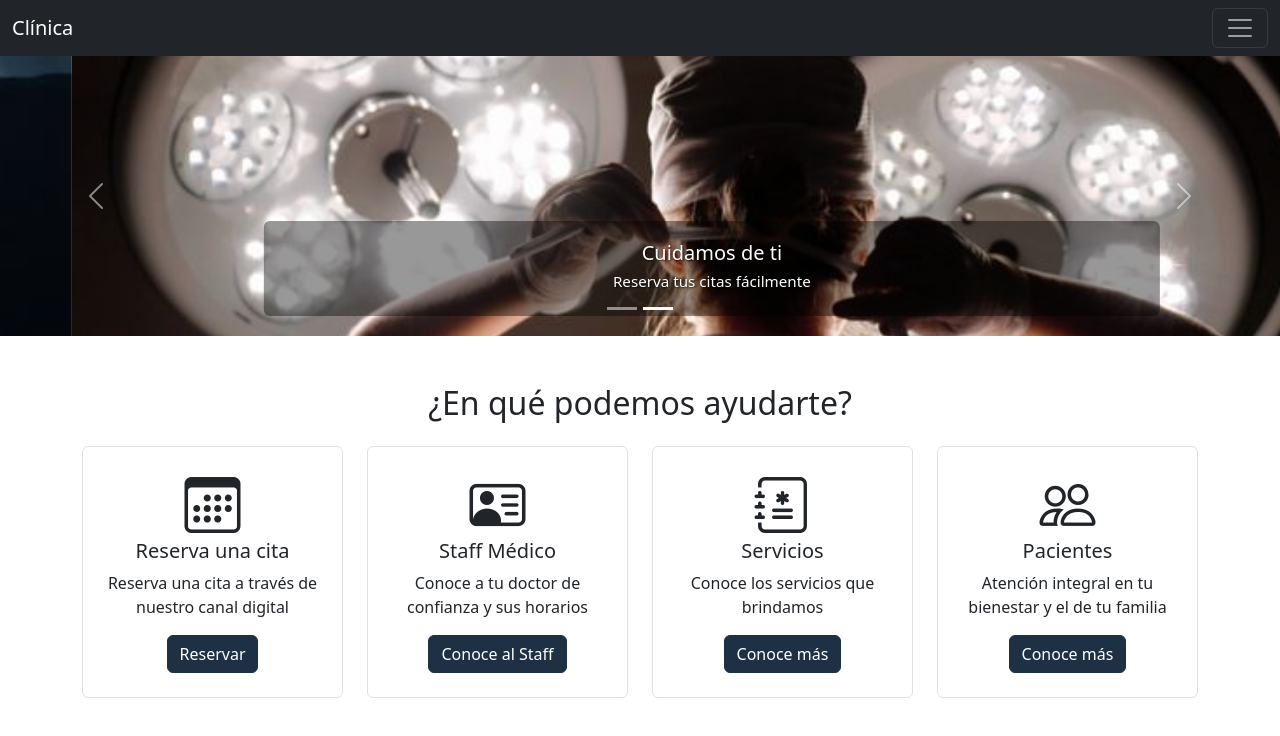
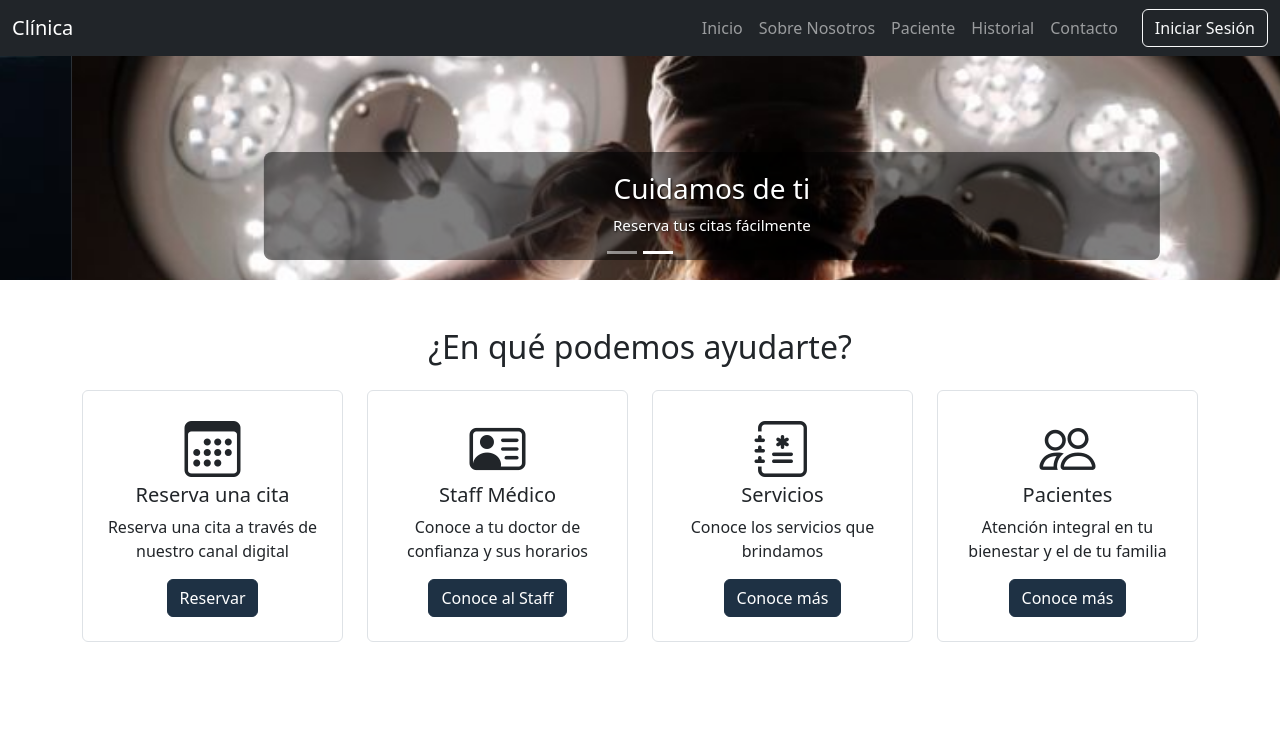
Before and after one commit to GuerraChipana/clinica_tataje_front, a React (Vite) app: page / in a window 1280 px wide. Shown: the top 736 px of the page. Built offline with nearby package versions, Linux system fonts and the light colour scheme; a small style sheet from the web is missing.

Commit message:
barra lateral menu

```diff
--- a/index.html
+++ b/index.html
@@ -30,5 +30,7 @@
   <body>
     <div id="root"></div>
     <script type="module" src="/src/main.jsx"></script>
+  <script src="https://cdn.jsdelivr.net/npm/bootstrap@5.3.3/dist/js/bootstrap.bundle.min.js"></script>
+
   </body>
 </html>
--- a/src/pages/Home.jsx
+++ b/src/pages/Home.jsx
@@ -1,15 +1,18 @@
 import { Link } from 'react-router-dom';
 import Carousel from 'react-bootstrap/Carousel';
+import '../styles/admin/OffcanvasCustom.css';
 import '../styles/admin/CarouselCustom.css';
 
 function Home() {
   return (
     <div>
-      <nav className="navbar navbar-dark bg-dark fixed-top">
+      <nav className="navbar navbar-expand-lg navbar-dark bg-dark fixed-top">
         <div className="container-fluid">
           <Link className="navbar-brand" to="/">Clínica</Link>
+
+          {/* Botón hamburguesa solo visible en pantallas pequeñas */}
           <button
-            className="navbar-toggler"
+            className="navbar-toggler d-lg-none"
             type="button"
             data-bs-toggle="offcanvas"
             data-bs-target="#offcanvasNavbar"
@@ -17,8 +20,22 @@ function Home() {
           >
             <span className="navbar-toggler-icon"></span>
           </button>
+
+          {/* Menú visible solo en pantallas grandes */}
+          <div className="collapse navbar-collapse d-none d-lg-flex justify-content-end">
+            <ul className="navbar-nav">
+              <li className="nav-item"><Link className="nav-link" to="/">Inicio</Link></li>
+              <li className="nav-item"><Link className="nav-link" to="/sobre-nosotros">Sobre Nosotros</Link></li>
+              <li className="nav-item"><Link className="nav-link" to="/paciente">Paciente</Link></li>
+              <li className="nav-item"><Link className="nav-link" to="/historial">Historial</Link></li>
+              <li className="nav-item"><Link className="nav-link" to="/contacto">Contacto</Link></li>
+            </ul>
+            <Link to="/login-paciente" className="btn btn-outline-light ms-3">Iniciar Sesión</Link>
+          </div>
+
+          {/* Offcanvas para pantallas pequeñas */}
           <div
-            className="offcanvas offcanvas-end text-bg-dark"
+            className="offcanvas offcanvas-end text-bg-dark d-lg-none"
             tabIndex="-1"
             id="offcanvasNavbar"
             aria-labelledby="offcanvasNavbarLabel"
@@ -32,25 +49,23 @@ function Home() {
                 aria-label="Cerrar"
               ></button>
             </div>
-            <div className="offcanvas-body">
-              <ul className="navbar-nav justify-content-end flex-grow-1 pe-3">
+            <div className="offcanvas-body d-flex flex-column justify-content-between">
+              <ul className="navbar-nav">
                 <li className="nav-item"><Link className="nav-link" to="/">Inicio</Link></li>
                 <li className="nav-item"><Link className="nav-link" to="/sobre-nosotros">Sobre Nosotros</Link></li>
                 <li className="nav-item"><Link className="nav-link" to="/paciente">Paciente</Link></li>
                 <li className="nav-item"><Link className="nav-link" to="/historial">Historial</Link></li>
                 <li className="nav-item"><Link className="nav-link" to="/contacto">Contacto</Link></li>
-                <li className="nav-item mt-3"><Link to="/login-paciente" className="btn btn-outline-light w-100">Iniciar Sesión</Link></li>
               </ul>
+              <Link to="/login-paciente" className="btn btn-outline-light mt-3 w-100">Iniciar Sesión</Link>
             </div>
           </div>
         </div>
       </nav>
 
-      <div style={{ marginTop: '56px' }}></div>
-
-      <Carousel>
+      <Carousel controls={false} indicators={true}>
         <Carousel.Item>
-          <img className="d-block w-100" src="/images/banner1.jpg" alt="Primer banner" />
+          <img className="d-block w-100" src="/images/banner1.jpg" alt="Banner 1" style={{ height: '350px', objectFit: 'cover' }} />
           <Carousel.Caption>
             <h3>Miércoles de Bienestar</h3>
             <p>Atiende tu salud con los mejores especialistas</p>
@@ -58,7 +73,7 @@ function Home() {
           </Carousel.Caption>
         </Carousel.Item>
         <Carousel.Item>
-          <img className="d-block w-100" src="/images/banner2.jpg" alt="Segundo banner" />
+          <img className="d-block w-100" src="/images/banner2.jpg" alt="Banner 2" style={{ height: '350px', objectFit: 'cover' }} />
           <Carousel.Caption>
             <h3>Cuidamos de ti</h3>
             <p>Reserva tus citas fácilmente</p>
--- a/src/styles/admin/CarouselCustom.css
+++ b/src/styles/admin/CarouselCustom.css
@@ -9,19 +9,16 @@
 }
 
 .carousel-caption {
-  position: absolute;
+  background-color: rgba(0, 0, 0, 0.5);
+  padding: 1rem 2rem;
+  border-radius: 8px;
   bottom: 20px;
-  background-color: rgba(0, 0, 0, 0.4);
-  padding: 0.5rem 1.5rem;
-  border-radius: 6px;
-  text-align: center;
 }
 
-.carousel-caption h3 {
-  font-size: 1.25rem;
-  margin-bottom: 0.3rem;
+.carousel-caption h3,
+.carousel-caption p {
   color: #fff;
-  text-shadow: 1px 1px 2px rgba(0, 0, 0, 0.7);
+  text-shadow: 1px 1px 2px rgba(0, 0, 0, 0.8);
 }
 
 .carousel-caption p {
--- /dev/null
+++ b/src/styles/admin/OffcanvasCustom.css
@@ -0,0 +1,4 @@
+
+.offcanvas.offcanvas-end {
+  width: 250px !important;
+}
```
